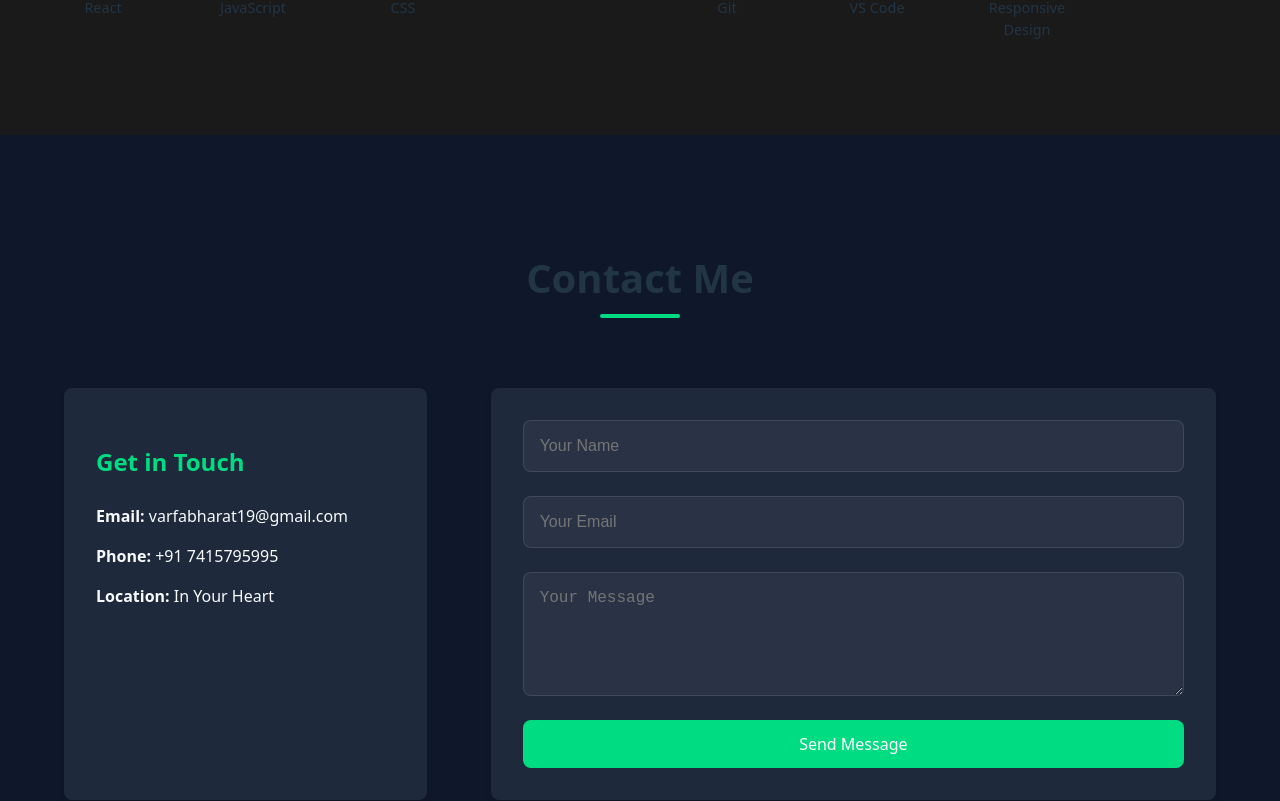
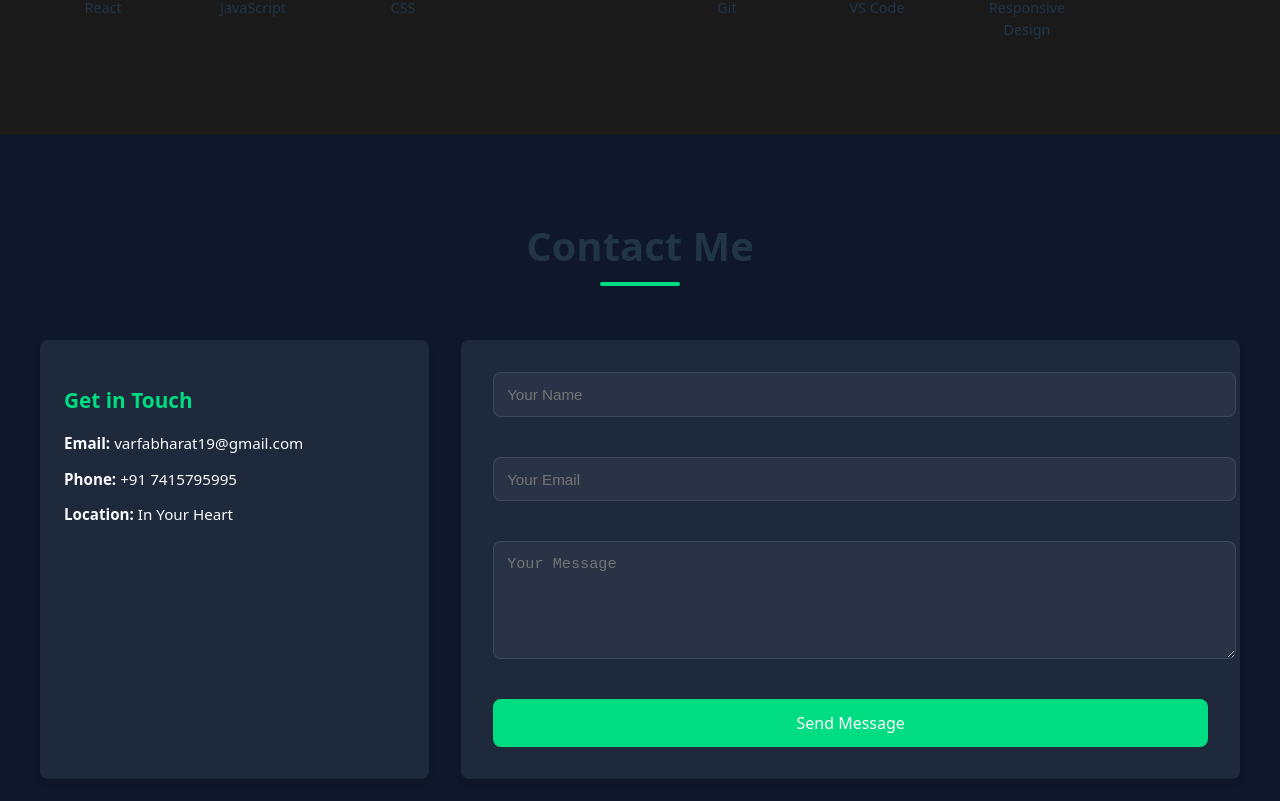
Before and after one commit to BharatVarfa/MyPortfolio, a React (Vite) app in the folder PROJECT_REACT/portfolio/: page / in a window 1280 px wide. Shown: the part 2239-3040 px from the top of the page. Built offline with nearby package versions, Linux system fonts and the light colour scheme.

Commit message:
contace section responsive

```diff
--- a/PROJECT_REACT/portfolio/src/App.css
+++ b/PROJECT_REACT/portfolio/src/App.css
@@ -606,7 +606,7 @@ section {
 /* Simple Contact Section */
 .contact-section {
   background: var(--dark-bg);
-  padding: 5rem 2rem;
+  padding: 3rem 1rem;
 }
 
 .contact-container {
@@ -614,26 +614,28 @@ section {
   margin: 0 auto;
   display: grid;
   grid-template-columns: 1fr 2fr;
-  gap: 4rem;
-  padding: 2rem;
+  gap: 2rem;
+  padding: 1rem;
 }
 
-.contact-info {
+.contact-info,
+.contact-form {
   background: var(--card-bg);
-  padding: 2rem;
+  padding: 1.5rem;
   border-radius: var(--border-radius);
   box-shadow: 0 4px 6px rgba(0, 0, 0, 0.1);
 }
 
 .contact-info h3 {
   color: var(--primary-color);
-  font-size: 1.5rem;
-  margin-bottom: 1.5rem;
+  font-size: 1.3rem;
+  margin-bottom: 1rem;
 }
 
 .contact-details p {
-  margin: 1rem 0;
+  margin: 0.8rem 0;
   color: var(--text-light);
+  font-size: 0.95rem;
 }
 
 .contact-form {
@@ -648,12 +650,14 @@ section {
 
 .contact-form input,
 .contact-form textarea {
-  padding: 1rem;
+  width: 100%;
+  padding: 0.8rem;
+  margin-bottom: 1rem;
   background: rgba(255, 255, 255, 0.05);
   border: 1px solid rgba(255, 255, 255, 0.1);
   border-radius: var(--border-radius);
   color: var(--text-light);
-  font-size: 1rem;
+  font-size: 0.95rem;
 }
 
 .contact-form input:focus,
@@ -665,5 +669,37 @@ section {
 @media (max-width: 768px) {
   .contact-container {
     grid-template-columns: 1fr;
+    padding: 0.5rem;
+  }
+
+  .contact-section {
+    padding: 2rem 1rem;
+  }
+
+  .contact-info,
+  .contact-form {
+    padding: 1rem;
   }
 }
+
+@media (max-width: 480px) {
+  .contact-details p {
+    font-size: 0.9rem;
+  }
+
+  .contact-form input,
+  .contact-form textarea {
+    padding: 0.7rem;
+    font-size: 0.9rem;
+  }
+
+  .contact-container {
+    gap: 1rem;
+  }
+
+  .btn {
+    width: 100%;
+    padding: 0.7rem;
+    font-size: 0.95rem;
+  }
+}
```
